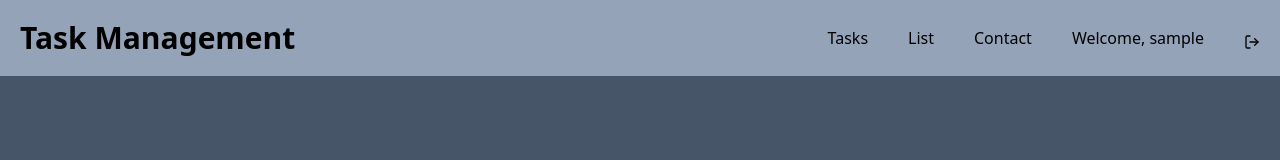
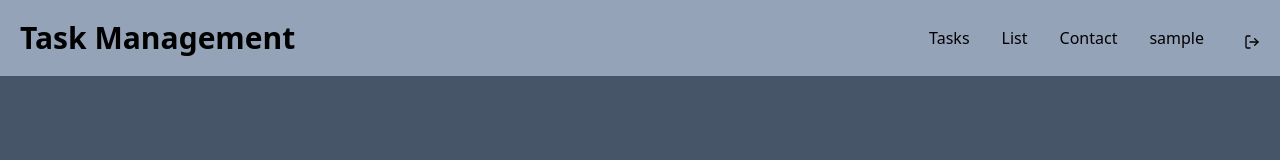
Before and after one commit to miracl3-dreams/e-commerce-fe, a React (Vite) app: page /dashboard in a window 1280 px wide. Shown: the top 160 px of the page. Built offline with nearby package versions, Linux system fonts and the light colour scheme; sample sign-in values are in the browser's storage.

Commit message:
Fix: Username in navbar

```diff
--- a/src/components/NavigationBar.jsx
+++ b/src/components/NavigationBar.jsx
@@ -2,6 +2,7 @@ import React, { useEffect, useState } from "react";
 import { Link, Outlet, useNavigate } from "react-router-dom";
 import { LuLogOut } from "react-icons/lu";
 import axios from "../components/axios";
+import { toast, Bounce } from "react-toastify";
 
 const NavigationBar = () => {
   const [userName, setUserName] = useState("");
@@ -33,7 +34,18 @@ const NavigationBar = () => {
           },
         }
       );
-      console.log("Logout successful");
+      // console.log("Logout successful");
+      toast.success("Successfully Logout!", {
+        position: "top-right",
+        autoClose: 1500,
+        hideProgressBar: false,
+        closeOnClick: true,
+        pauseOnHover: true,
+        draggable: true,
+        progress: undefined,
+        theme: "light",
+        transition: Bounce,
+      });
     } catch (error) {
       console.error("Logout failed:", error);
     } finally {
@@ -49,7 +61,7 @@ const NavigationBar = () => {
         <Link to={"/dashboard"} className="text-3xl font-bold text-black">
           Task Management
         </Link>
-        <ul className="flex items-center gap-10">
+        <ul className="flex items-center gap-8">
           <li>
             <Link to={"tasks"}>Tasks</Link>
           </li>
@@ -60,7 +72,7 @@ const NavigationBar = () => {
             <Link to={"contact"}>Contact</Link>
           </li>
           <li className="flex items-center gap-10">
-            {userName && <span>Welcome, {userName}</span>}{" "}
+            {userName && <span>{userName}</span>}{" "}
             <button className="pt-2" onClick={handleLogout}>
               <LuLogOut />
             </button>
```
